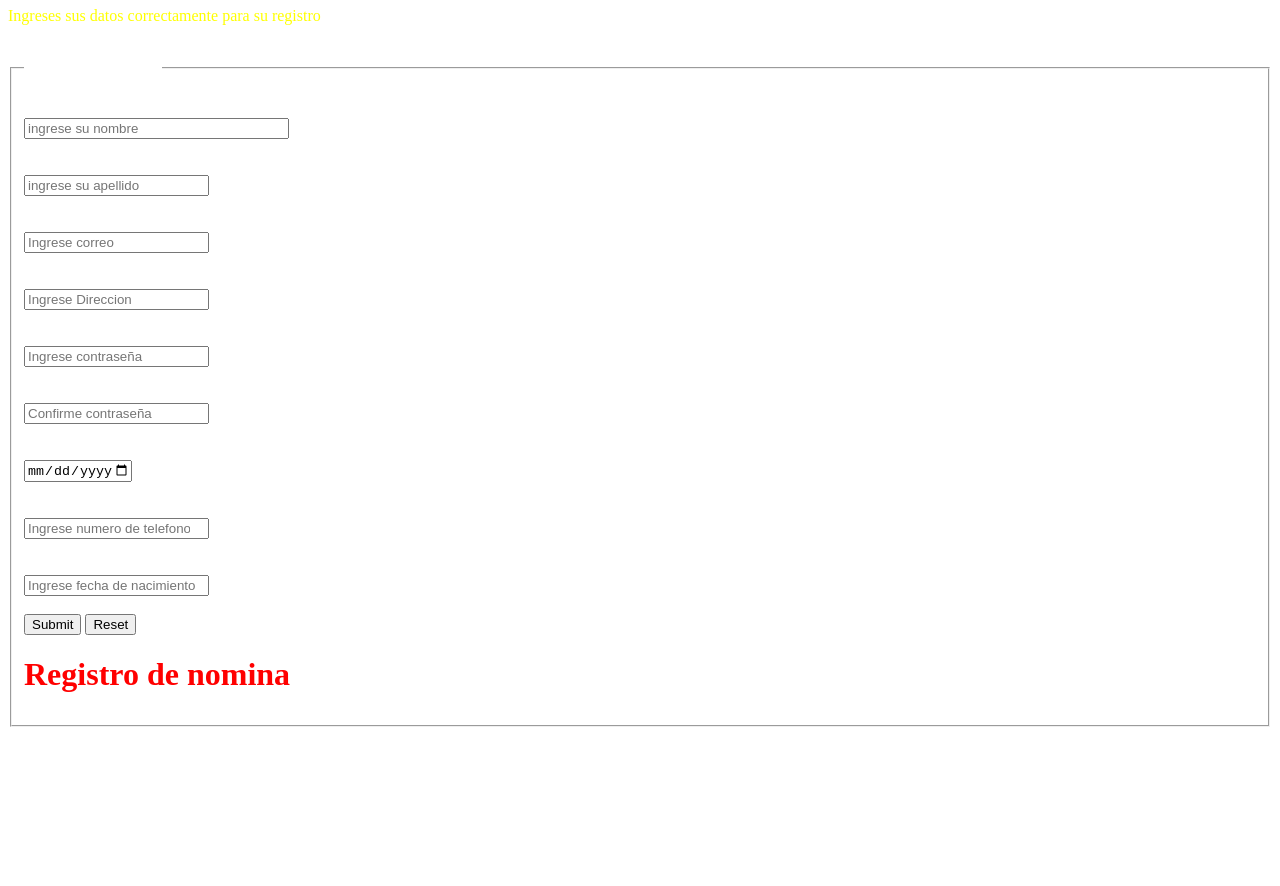
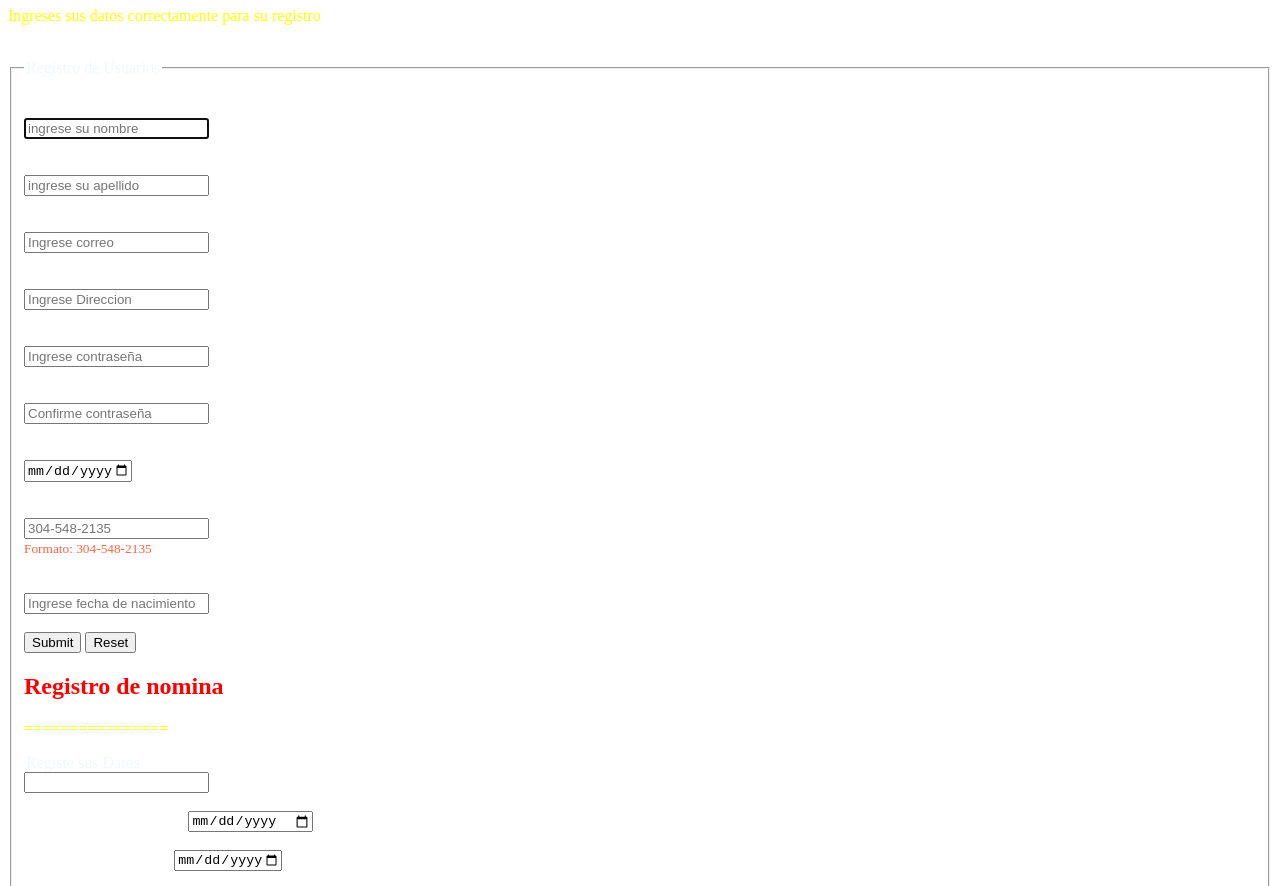
Before and after one commit to HolaJesus/Form, a plain HTML site: page index.html in a window 1280 px wide. Shown: the part 73-959 px from the top of the page. Before the commit the page ends 808 px from the top, so only its background shows below. Drawn offline with Linux system fonts and the light colour scheme.

Commit message:
Actualizacion nomina

```diff
--- a/estilos.css
+++ b/estilos.css
@@ -3,7 +3,7 @@ body {
     border-radius: 500px;
 }
 
-.fuenteH, .fuenteH h1{
+.fuenteH{
     color: red;
 }
 /*
@@ -26,3 +26,11 @@ p {
 .fuenteBlanca {
     color: white;
 }
+
+legend{
+    color: aliceblue;
+}
+
+small{
+    color: tomato;
+}
--- a/index.html
+++ b/index.html
@@ -13,39 +13,41 @@
 <body>
     <form class="formulario">
 
-        <h1 class="fuenteH">Formulario</h1>
+        <h1 class="fuenteH">Formulario Pilotos F1</h1>
         <p> Ingreses sus datos correctamente para su registro</p><br>
 
         <form>
 
             <fieldset>
-                <legend class="fuenteBlanca">Registro de Usuarios</legend><br>
+                <legend>Registro de Usuarios</legend><br>
                 <label class="fuenteBlanca" for="firstName">Nombres:</label><br>
-                <input type="text" name="firstName" id="firstname" size="30" required pattern="[A-Za-z ] {2,10}"
+                <input type="text" name="firstName" id="firstname"  autofocus required pattern="[a-zA-Z]{2,10}"
                     placeholder="ingrese su nombre"><br><br>
                 <label class="fuenteBlanca" for="firstName">Apellido:</label><br>
-                <input type="firstName" name="lastName" id="lastname" required pattern="[A-Za-z ] {10,40}"
-                    placeholder="ingrese su apellido"> <br><br>
+                <input type="firstName" name="lastName" id="lastname" required pattern="[A-Za-z]{2,40}"
+                    placeholder="ingrese su apellido"><br><br>
                 <label class="fuenteBlanca" for="Email"> Correo Electronico:</label><br>
-                <input type="email" name="Email" id="Email" required pattern="[A-Za-z ] {10,40}"
+                <input type="email" name="Email" id="Email" required pattern="[A-Za-z ]{10,40}"
                     placeholder="Ingrese correo"> <br><br>
                 <label class="fuenteBlanca" for="Direccion"> Ingrese Direccion:</label><br>
                 <input type="direccion" name="Ingrese Direccion" id="Ingrese direccion" required
-                    pattern="[A-Za-z ] {2,40}" placeholder="Ingrese Direccion"> <br><br>
+                    pattern="[A-Za-z ]{2,40}" placeholder="Ingrese Direccion"> <br><br>
                 <label class="fuenteBlanca" for="pass">Password:</label><br>
-                <input type="password" id="pass" name="pass" id="Ingrese contraseña" required
-                    pattern="[A-Za-z ] {10,40}" placeholder="Ingrese contraseña"><br><br>
+                <input type="password" id="pass" name="pass" id="Ingrese contraseña" required pattern="[A-Za-z ]{10,40}"
+                    placeholder="Ingrese contraseña"><br><br>
 
                 <label class="fuenteBlanca" for="pass">Confirmar Password:</label><br>
                 <input type="password" id="pass" name="pass" id="Confirme contraseña" required
-                    pattern="[A-Za-z ] {10,40}" placeholder="Confirme contraseña"><br><br>
+                    pattern="[A-Za-z ]{10,40}" placeholder="Confirme contraseña"><br><br>
 
                 <label class="fuenteBlanca" for="Fechadenacimiento">Fecha de Nacimiento:</label><br>
                 <input type="date" id="Fecha" name="Fechadenacimiento" max="2008-12-31" min="1990-01-01"><br><br>
 
                 <label class="fuenteBlanca" for="telefono"> Ingrese Numero de telefono:</label><br>
-                <input type="number" name="Ingrese telefono" id="Ingrese Telefono" required pattern="{10,40}"
-                    placeholder="Ingrese numero de telefono"> <br><br>
+                <input type="tel" name="telefono" id="telefono" required pattern="[0-9]{3}-[0-9]{2}-[0-9]{3}"
+                placeholder="304-548-2135"><br>
+                <small>Formato: 304-548-2135 </small><br><br>
+
                 <label class="fuenteBlanca" for="telefono"> Ingrese Numero de telefono:</label><br>
                 <input type="numb" name="Fecha de nacimiento" id="Ingrese fecha de nacimiento" required
                     pattern="{10,40}" placeholder="Ingrese fecha de nacimiento"> <br><br>
@@ -54,8 +56,33 @@
                 <input type="submit" value="Submit">
                 <input type="reset">
 
-                <h1 class="fuenteH">Registro de nomina</h1>
-                <p></p>
+                <h2 class="fuenteH">Registro de nomina</h2>
+                <p> ================ </p>
+                <legend> Registe sus Datos </legend>
+
+                <input list="browsers" name="browsers"><br><br>
+                <label class="fuenteBlanca" for="datemin">Ingrese Fecha de Ingreso</label>
+                <input type="date" id="datemin" name="datemin" min="1960-01-01"><br><br>
+
+                <label class="fuenteBlanca" for="datemax">Ingrese fecha de salida</label>
+                <input type="date" id="datemax" name="datemax" max="2022-10-31">
+
+
+                <datalist id="browsers">
+                    <option value="Piloto">
+                    <option value="Tecnico">
+                    <option value="Auxiliar">
+                    <option value="Director">
+                    <option value="Comisario">
+
+                </datalist>
+                <br>
+                <br>
+
+                <textarea name="message" id="" cols="30" rows="10" style="width: 200px; height: 200px; ">Es importante para nosotros coonocer como fue su experiencia trabajando con nosotros </textarea>
+                <br>
+                <input type="submit">
+
             </fieldset>
         </form>
     </form>
```
